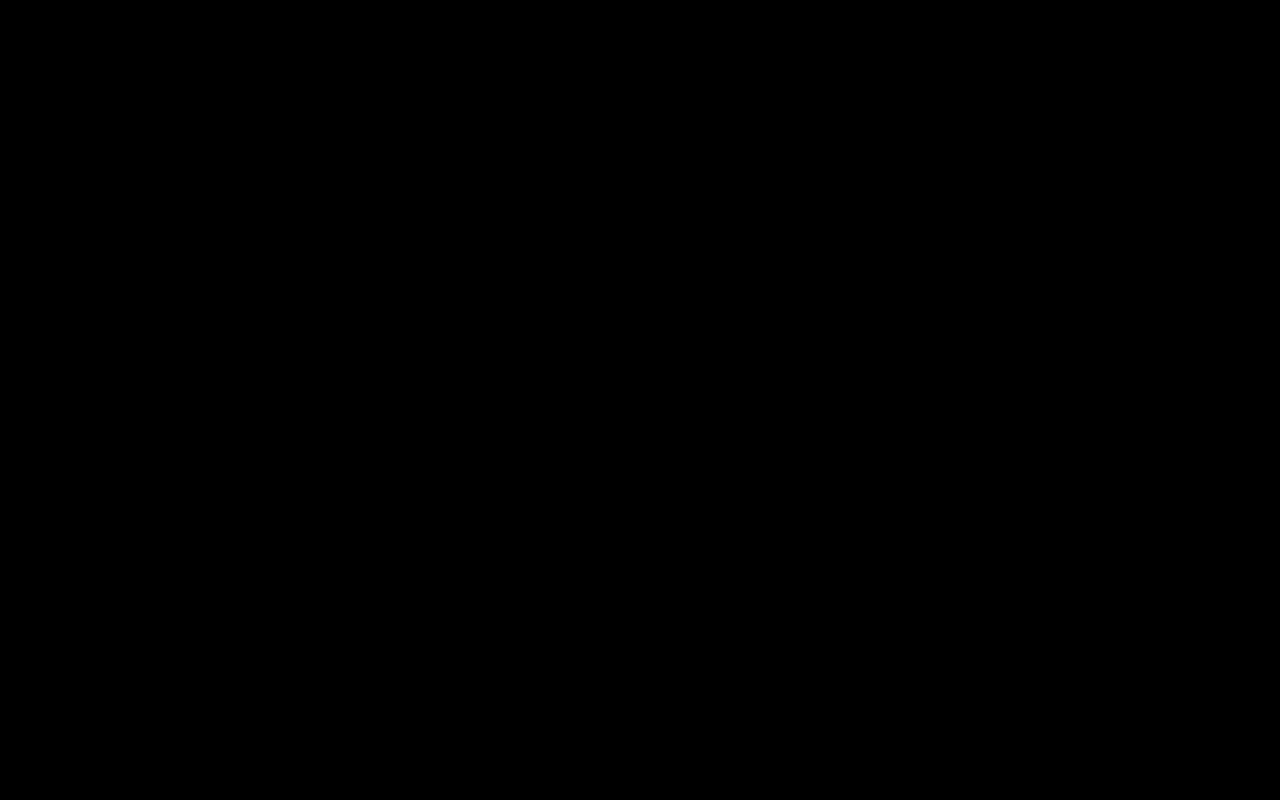
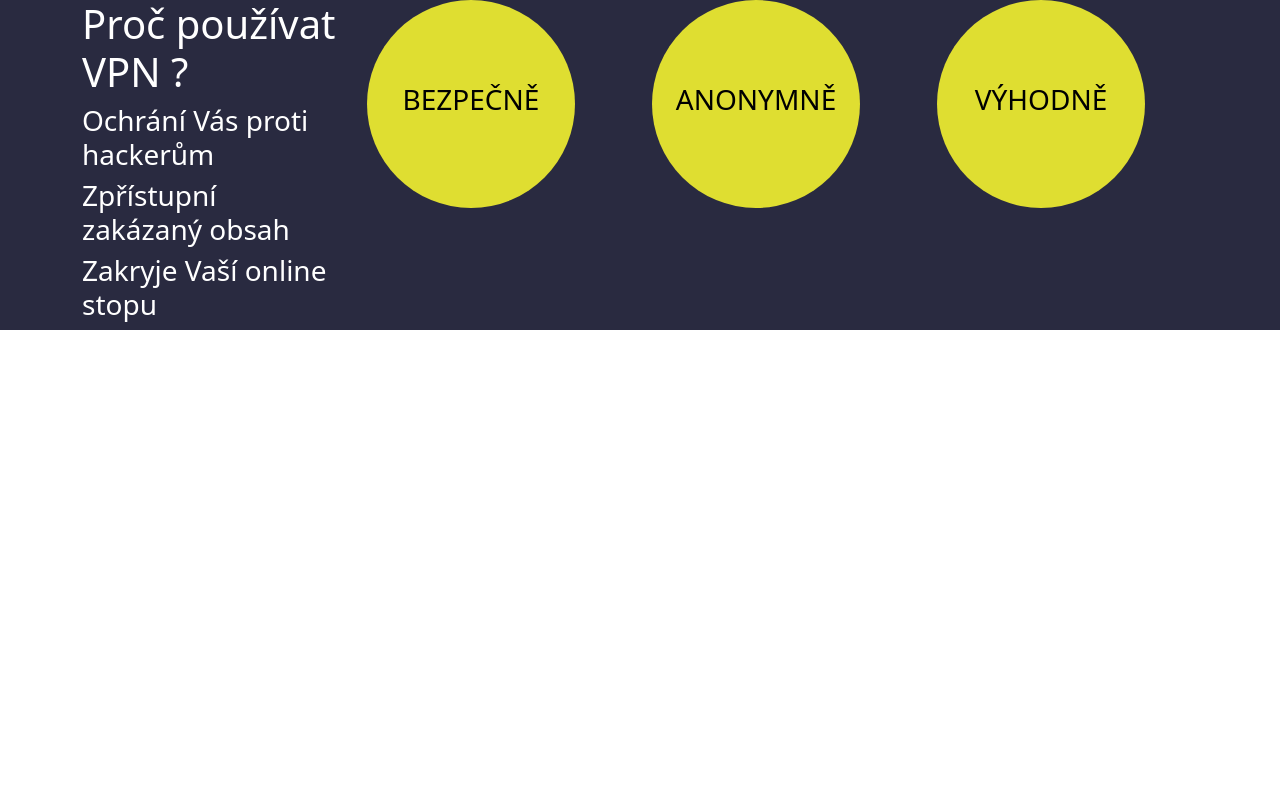
Before and after one commit to DvorakDavid7/vpn-info, a PHP site: page / in a window 1280 px wide. Before the commit the page is empty. Run offline with PHP 8.4, Linux system fonts and the light colour scheme.

Commit message:
basic styling, responsivity, shapes

```diff
--- a/index.php
+++ b/index.php
@@ -3,11 +3,46 @@
     <meta charset="UTF-8">
     <meta http-equiv="X-UA-Compatible" content="IE=edge">
     <meta name="viewport" content="width=device-width, initial-scale=1.0">
+
+    <link href="https://cdn.jsdelivr.net/npm/bootstrap@5.0.2/dist/css/bootstrap.min.css" rel="stylesheet" integrity="sha384-EVSTQN3/azprG1Anm3QDgpJLIm9Nao0Yz1ztcQTwFspd3yD65VohhpuuCOmLASjC" crossorigin="anonymous">
+
     <link rel="stylesheet" href="public/dist/style.css">
-    <title>Document</title>
+
+    <title>VPN Info</title>
 </head>
 <body>
 
-<script src="public/dist/index.js"></script>
+    <section id="section-header">
+        <div class="container">
+            <div class="row">
+                <div class="col-12 col-md-3 header-text-wrapper">
+                    <h1>Proč používat VPN ?</h1>
+                    <h3>Ochrání Vás proti hackerům</h3>
+                    <h3>Zpřístupní zakázaný obsah</h3>
+                    <h3>Zakryje Vaší online stopu</h3>
+                </div>
+                <div class="col-4 col-md-3">
+                    <div id="header-circle1" class="header-circle">
+                        <h3>BEZPEČNĚ</h3>
+                    </div>
+                </div>
+                <div class="col-4 col-md-3">
+                    <div id="header-circle2" class="header-circle">
+                        <h3>ANONYMNĚ</h3>
+                    </div>
+                </div>
+                <div class="col-4 col-md-3">
+                    <div id="header-circle3" class="header-circle">
+                        <h3>VÝHODNĚ</h3>
+                    </div>
+                </div>
+            </div>
+        </div>
+    </section>
+
+
+
+    <script src="public/dist/index.js"></script>
+    <script src="https://cdn.jsdelivr.net/npm/bootstrap@5.0.2/dist/js/bootstrap.bundle.min.js" integrity="sha384-MrcW6ZMFYlzcLA8Nl+NtUVF0sA7MsXsP1UyJoMp4YLEuNSfAP+JcXn/tWtIaxVXM" crossorigin="anonymous"></script>
 </body>
 </html>
--- a/package.json
+++ b/package.json
@@ -9,7 +9,6 @@
     "watch-ts": "tsc --watch",
     "watch-scss": "sass ./public/src/scss/style.scss ./public/dist/style.css --watch",
     "run-build": "npm run build-ts && npm run build-scss"
-
   },
   "repository": {
     "type": "git",
--- a/public/dist/style.css
+++ b/public/dist/style.css
@@ -1,5 +1,65 @@
-* {
-  background-color: black;
+/* GLOBAL VARIABLES*/
+/* GLOBAL CLASSES */
+/* HEADER COMPONENT */
+#section-header {
+  background-color: #292a40;
+  position: relative;
+  z-index: -1;
+}
+#section-header .header-text-wrapper {
+  display: flex;
+  align-items: center;
+  justify-content: center;
+  flex-direction: column;
+  color: white;
+}
+#section-header .header-circle {
+  display: flex;
+  align-items: center;
+  justify-content: center;
+  position: relative;
+  border-radius: 100%;
+  background-color: #dfde31;
+  width: 21rem;
+  height: 21rem;
+  color: black;
+}
+#section-header .header-circle:after {
+  position: absolute;
+  content: "";
+  z-index: -1;
+  border: 20px solid red;
+  width: 2rem;
+  height: 15rem;
+}
+#section-header #header-circle1:after {
+  left: 100%;
+  top: 0%;
+  transform: rotate(75deg);
+}
+#section-header #header-circle2:after {
+  display: none;
+}
+#section-header #header-circle3:after {
+  top: 0%;
+  right: 100%;
+  transform: rotate(-75deg);
+}
+@media (max-width: 1400px) {
+  #section-header .header-circle {
+    width: 13rem;
+    height: 13rem;
+  }
+  #section-header .header-circle:after {
+    content: "";
+    display: none;
+  }
+}
+@media (max-width: 992px) {
+  #section-header .header-circle {
+    width: 8rem;
+    height: 8rem;
+  }
 }
 
 /*# sourceMappingURL=style.css.map */
--- a/public/src/scss/style.scss
+++ b/public/src/scss/style.scss
@@ -1,3 +1,115 @@
-* {
-    background-color: black;
+/* GLOBAL VARIABLES*/
+
+// background variables
+$background1: #3f4161;
+$background2: white;
+$background3: #dfde31;
+$background-jumbo: #292a40;
+
+
+// header circle
+$header-circle-diameter: 21rem;
+$header-circle-connector-color: red;
+$header-circle-connector-thicknes: 20px;
+
+$header-circle-connector-width: 2rem;
+$header-circle-connector-height: 15rem;
+
+
+// text
+$font-color-white: white;
+$font-color-black: black;
+
+
+// breakpoints
+$breakpoint-xs: 0;
+$breakpoint-sm: 576px;
+$breakpoint-md: 768px;
+$breakpoint-lg: 992px;
+$breakpoint-xl: 1200px;
+$breakpoint-xxl: 1400px;
+
+
+/* GLOBAL CLASSES */
+
+
+
+/* HEADER COMPONENT */
+
+#section-header {
+    // common
+    background-color: $background-jumbo;
+    position: relative;
+    z-index: -1;
+
+    .header-text-wrapper {
+        display: flex;
+        align-items: center;
+        justify-content: center;
+        flex-direction: column;
+        color: $font-color-white;
+    }
+
+    .header-circle {
+        display: flex;
+        align-items: center;
+        justify-content: center;
+        position: relative;
+        border-radius: 100%;
+        background-color: $background3;
+        width: $header-circle-diameter;
+        height: $header-circle-diameter;
+        color: $font-color-black;
+    }
+
+    // line between circles styling
+    .header-circle:after {
+        position: absolute;
+        content: "";
+        z-index: -1;
+        border: $header-circle-connector-thicknes solid $header-circle-connector-color;
+        width: $header-circle-connector-width;
+        height: $header-circle-connector-height;
+    }
+
+    // line between circles positioning
+    #header-circle1:after {
+        left: 100%;
+        top: 0%;
+        transform: rotate(75deg);
+    }
+
+    #header-circle2:after {
+        display: none;
+    }
+
+    #header-circle3:after {
+        top: 0%;
+        right: 100%;
+        transform: rotate(-75deg);
+    }
+
+    // responsivity
+    @media(max-width: $breakpoint-xxl) {
+        $circle-size-modifier: 8rem;
+
+        .header-circle {
+            width: $header-circle-diameter - $circle-size-modifier;
+            height: $header-circle-diameter - $circle-size-modifier;
+        }
+
+        .header-circle:after {
+            content: "";
+            display: none;
+        }
+    }
+
+    @media(max-width: $breakpoint-lg) {
+        $circle-size-modifier: 13rem;
+
+        .header-circle {
+            width: $header-circle-diameter - $circle-size-modifier;
+            height: $header-circle-diameter - $circle-size-modifier;
+        }
+    }
 }
```
Also changed, not shown: 1 other file.
